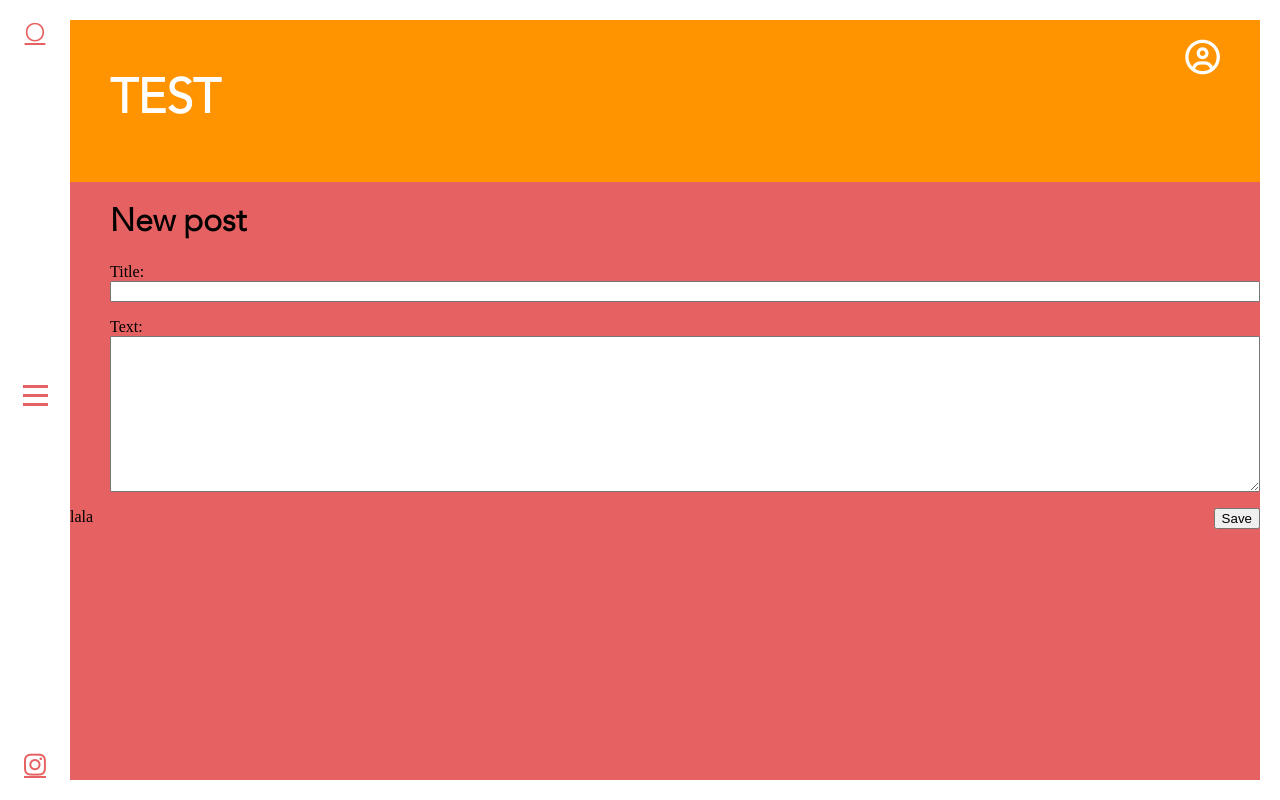
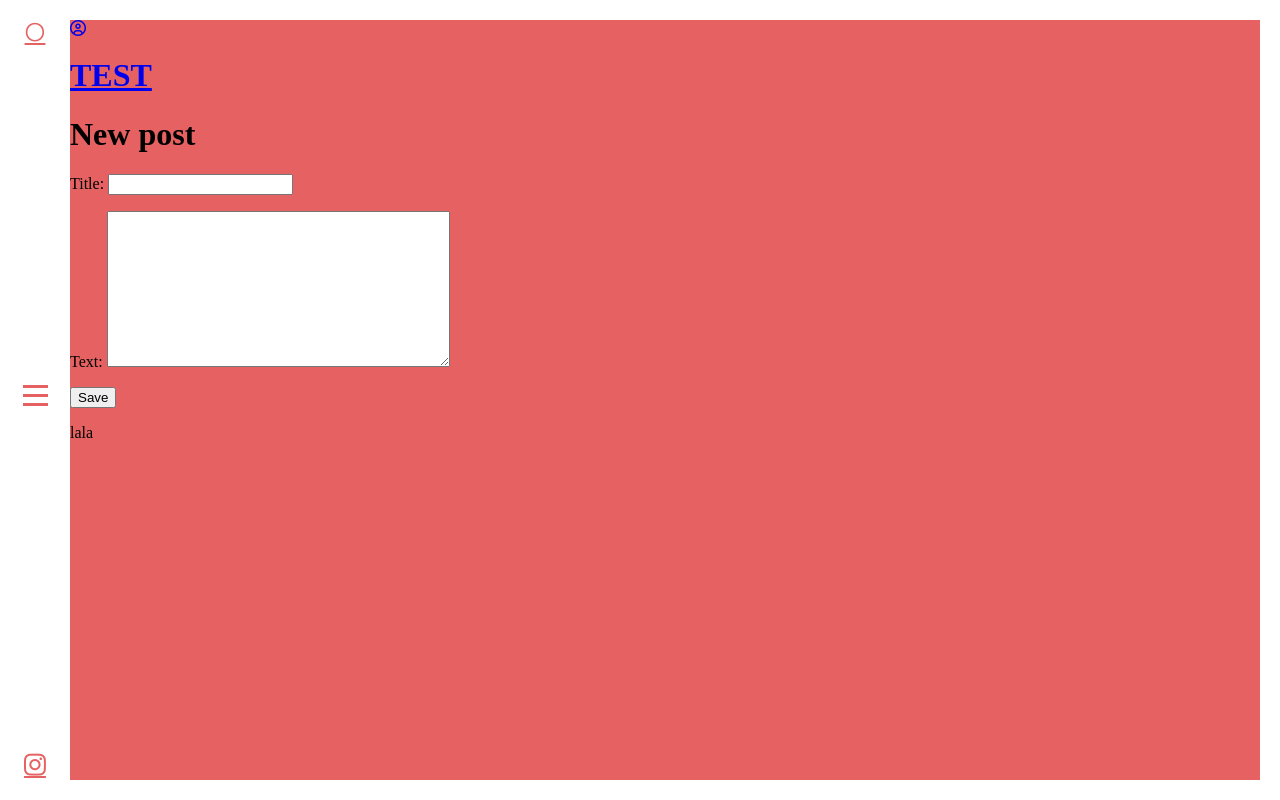
Before and after one commit to camilleVIXDigital/my-first-blog, a Django app: page /post/new/ in a window 1280 px wide. Run offline with Django 3.2, Linux system fonts and the light colour scheme; the visitor is signed in with stand-in values (Sample User, id 1); style sheets or scripts are compiled from the project's sources; some libraries are stand-ins or nearby versions.

Commit message:
reset old css

```diff
--- a/blog/static/css/_blog.scss
+++ b/blog/static/css/_blog.scss
@@ -1,52 +1,3 @@
-.page-header {
-    background-color: #ff9400;
-    margin-top: 0;
-    padding: 20px 20px 20px 40px;
-}
-
-.page-header h1, .page-header h1 a, .page-header h1 a:visited, .page-header h1 a:active {
-    color: #ffffff;
-    font-size: 36pt;
-    text-decoration: none;
-}
-
-.content {
-    margin-left: 40px;
-}
-
-h1, h2, h3, h4 {
-    font-family: 'avenir';
-}
-
-.date {
-    color: #828282;
-}
-
-.save {
-    float: right;
-}
-
-.post-form textarea, .post-form input {
-    width: 100%;
-}
-
-.top-menu, .top-menu:hover, .top-menu:visited {
-    color: #ffffff;
-    float: right;
-    font-size: 26pt;
-    margin-right: 20px;
-}
-
-.post {
-    margin-bottom: 70px;
-}
-
-.post h1 a, .post h1 a:visited {
-    color: #000000;
-}
-
-
-
 /*=========================================
 				-- FONTS --
 =========================================
--- a/blog/static/css/base/_settings.scss
+++ b/blog/static/css/base/_settings.scss
@@ -69,7 +69,7 @@ $global-font-size: 100%;
 $global-width: rem-calc(1200);
 $global-lineheight: 1.5;
 $foundation-palette: (
-  primary: #1779ba,
+  primary: #E66161,
   secondary: #767676,
   success: #3adb76,
   warning: #ffae00,
--- a/blog/templates/blog/base.html
+++ b/blog/templates/blog/base.html
@@ -45,8 +45,9 @@
 		<div class="contain">
 			<div class="page-header">
 				{% if user.is_authenticated %}
-					<a href="{% url 'post_new' %}" class="top-menu"><i class="fa fa-user-circle-o" aria-hidden="true"></i>
-</a>
+					<a href="{% url 'post_new' %}" class="top-menu">
+						<i class="fa fa-user-circle-o" aria-hidden="true"></i>
+					</a>
 				{% endif %}
 				<h1><a href="/">TEST</a></h1>
 			</div>
```
